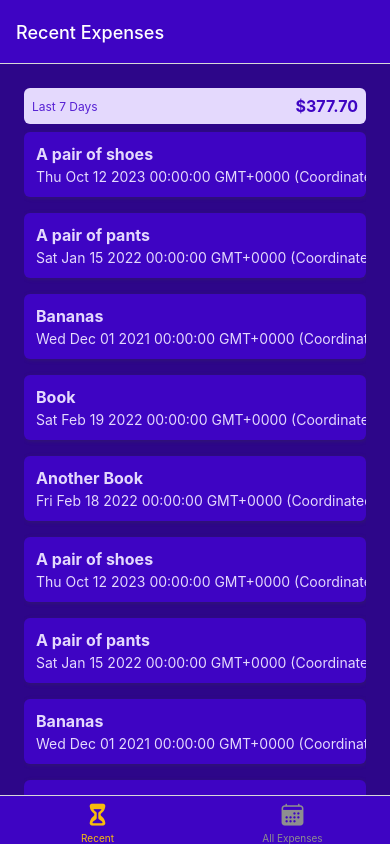
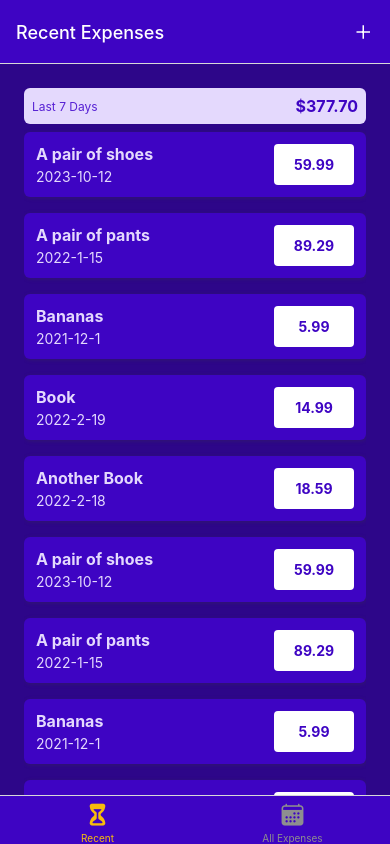
Before and after one commit to mjvinti/rn-expense-tracker, a React Native app: screen / in a window 390 px wide. Built offline with nearby package versions, Linux system fonts and the light colour scheme.

Commit message:
formatting dates, added header button, navigating between screens

```diff
--- a/App.js
+++ b/App.js
@@ -10,7 +10,7 @@
 export default function App() {
   return (
     <>
-      <StatusBar style='auto' />
+      <StatusBar style='light' />
       <NavigationContainer>
         <Stack.Navigator>
           <Stack.Screen
--- a/components/ExpensesOutput/ExpenseItem.js
+++ b/components/ExpensesOutput/ExpenseItem.js
@@ -1,19 +1,29 @@
 import { Pressable, StyleSheet, Text, View } from 'react-native';
+import { useNavigation } from '@react-navigation/native';
 
+import { getFormattedDate } from '../../util/date';
 import { GlobalStyles } from '../../constants/styles';
 
 const ExpenseItem = ({ amount, date, description }) => {
+  const { navigate } = useNavigation();
+  const expensePressHandler = () => {
+    navigate('ManageExpense');
+  };
+
   return (
-    <Pressable>
+    <Pressable
+      onPress={expensePressHandler}
+      style={({ pressed }) => pressed && styles.pressed}
+    >
       <View style={styles.expenseItem}>
         <View>
           <Text style={[styles.textBase, styles.description]}>
             {description}
           </Text>
-          <Text style={styles.textBase}>{date.toString()}</Text>
+          <Text style={styles.textBase}>{getFormattedDate(date)}</Text>
         </View>
         <View style={styles.amountContainer}>
-          <Text style={styles.amount}>{amount}</Text>
+          <Text style={styles.amount}>{amount.toFixed(2)}</Text>
         </View>
       </View>
     </Pressable>
@@ -29,6 +39,7 @@
     backgroundColor: 'white',
     borderRadius: 4,
     justifyContent: 'center',
+    minWidth: 80,
     paddingHorizontal: 12,
     paddingVertical: 4
   },
@@ -50,5 +61,6 @@
     shadowOpacity: 0.4,
     shadowRadius: 4
   },
+  pressed: { opacity: 0.75 },
   textBase: { color: GlobalStyles.colors.primary50 }
 });
--- /dev/null
+++ b/components/UI/IconButton.js
@@ -0,0 +1,29 @@
+import { Pressable, StyleSheet, View } from 'react-native';
+import { Ionicons } from '@expo/vector-icons';
+
+const IconButton = ({ color, icon, onPress, size }) => {
+  return (
+    <Pressable
+      onPress={onPress}
+      style={({ pressed }) => pressed && styles.pressed}
+    >
+      <View style={styles.buttonContainer}>
+        <Ionicons color={color} name={icon} size={size} />
+      </View>
+    </Pressable>
+  );
+};
+
+export default IconButton;
+
+const styles = StyleSheet.create({
+  buttonContainer: {
+    borderRadius: 24,
+    marginHorizontal: 8,
+    marginVertical: 2,
+    padding: 6
+  },
+  pressed: {
+    opacity: 0.75
+  }
+});
--- a/components/navigation/ExpenseOverview.js
+++ b/components/navigation/ExpenseOverview.js
@@ -6,18 +6,27 @@
 import RecentExpenses from '../../screens/RecentExpenses';
 
 import { GlobalStyles } from '../../constants/styles';
+import IconButton from '../UI/IconButton';
 
 const BottomTabs = createBottomTabNavigator();
 
 const ExpenseOverview = () => {
   return (
     <BottomTabs.Navigator
-      screenOptions={{
+      screenOptions={({ navigation }) => ({
+        headerRight: ({ tintColor }) => (
+          <IconButton
+            color={tintColor}
+            icon='add'
+            onPress={() => navigation.navigate('ManageExpense')}
+            size={24}
+          />
+        ),
         headerStyle: { backgroundColor: GlobalStyles.colors.primary500 },
         headerTintColor: 'white',
         tabBarActiveTintColor: GlobalStyles.colors.accent500,
         tabBarStyle: { backgroundColor: GlobalStyles.colors.primary500 }
-      }}
+      })}
     >
       <BottomTabs.Screen
         component={RecentExpenses}
--- /dev/null
+++ b/util/date.js
@@ -0,0 +1,3 @@
+export function getFormattedDate(date) {
+  return `${date.getFullYear()}-${date.getMonth() + 1}-${date.getDate()}`;
+}
```
